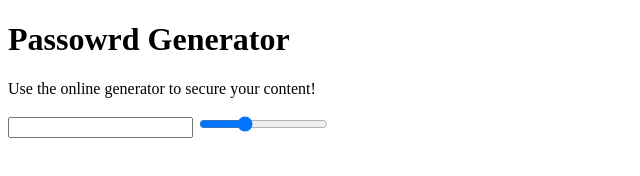
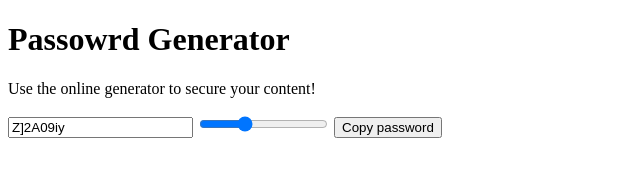
Before and after one commit to adrianosilva-dev/password_generator, a plain HTML site: page index.html in a window 1280 px wide. Shown: the whole page, without its empty margins (0-640 px from the left). Drawn offline with Linux system fonts and the light colour scheme.

Commit message:
Update index.html
add function generate password and adding password inside the input text

```diff
--- a/index.html
+++ b/index.html
@@ -11,5 +11,28 @@
     <p>Use the online generator to secure your content!</p>
     <input type="text" name="password" id="password">
     <input type="range" name="password-length" id="password-length" value="8" min="4" max="16">
+    <button>Copy password</button>
+
+    <script>
+        // função de criação de password (password function creat)
+        function generatePassword() {
+            // caracteres que serão usados na senha (characters that will be used in the password)
+            const chars = "abcdefghijklmnpqrstuvwxyzABCDEFGHIJKLMNPQRSTUVWXYZ0123456789?!@#$%&*()[]"
+            // variavel que vai receber o password (variable that will receive the password)
+            let password = ""
+            // Gerando o password randomicamente (randomly generating password)
+            for (let i = 0; i < 8; i++) {
+                const randomNumber = Math.floor(Math.random() * chars.length)
+                password += chars.substring(randomNumber, randomNumber + 1)
+            }
+            // adicionando o password dentro do input text (adding the password inside the input text)
+            const inputEL = document.querySelector("#password")
+            inputEL.value = password
+
+            console.log(password)
+            }
+
+        generatePassword()
+    </script>
 </body>
 </html>
```
